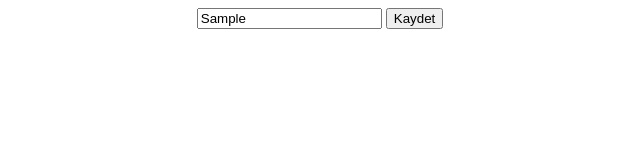
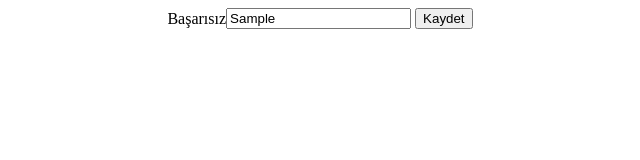
Before and after one commit to Sezer5/JavascriptLibraryWork, a plain HTML site: page 4.Regex Örneği/index.html in a window 1280 px wide. Both pictures are taken after typing "Sample" into the empty fields and a click on the input "Kaydet". Shown: the whole page, without its empty margins (320-960 px from the left). Drawn offline with Linux system fonts and the light colour scheme.

Commit message:
Until Lesson 45

```diff
--- a/4.Regex Örneği/index.html
+++ b/4.Regex Örneği/index.html
@@ -8,6 +8,7 @@
 </head>
 <body>
     <div style="display: flex;justify-content: center;align-items: center;">
+        <div class="message" style="display: block;"></div>
         <form class="signupForm">
             <input type="text" id="username" name="username" placeholder="Kullanıcı adı giriniz">
             <input type="submit" value="Kaydet">
--- a/4.Regex Örneği/index.js
+++ b/4.Regex Örneği/index.js
@@ -1,12 +1,13 @@
 let signupForm = document.querySelector('.signupForm');
 let username = document.querySelector('#username');
+let message = document.querySelector('.message');
 const pattern = /^[a-z]{6,10}$/;
 signupForm.addEventListener('submit',e=>{
     e.preventDefault();
     let sonuc = pattern.test(signupForm.username.value);
     if(sonuc){
-        alert('Başarılı');
+        message.textContent='Başarılı';
     }else{
-        alert('Başarısız');
+        message.textContent='Başarısız';
     }
 })
```
